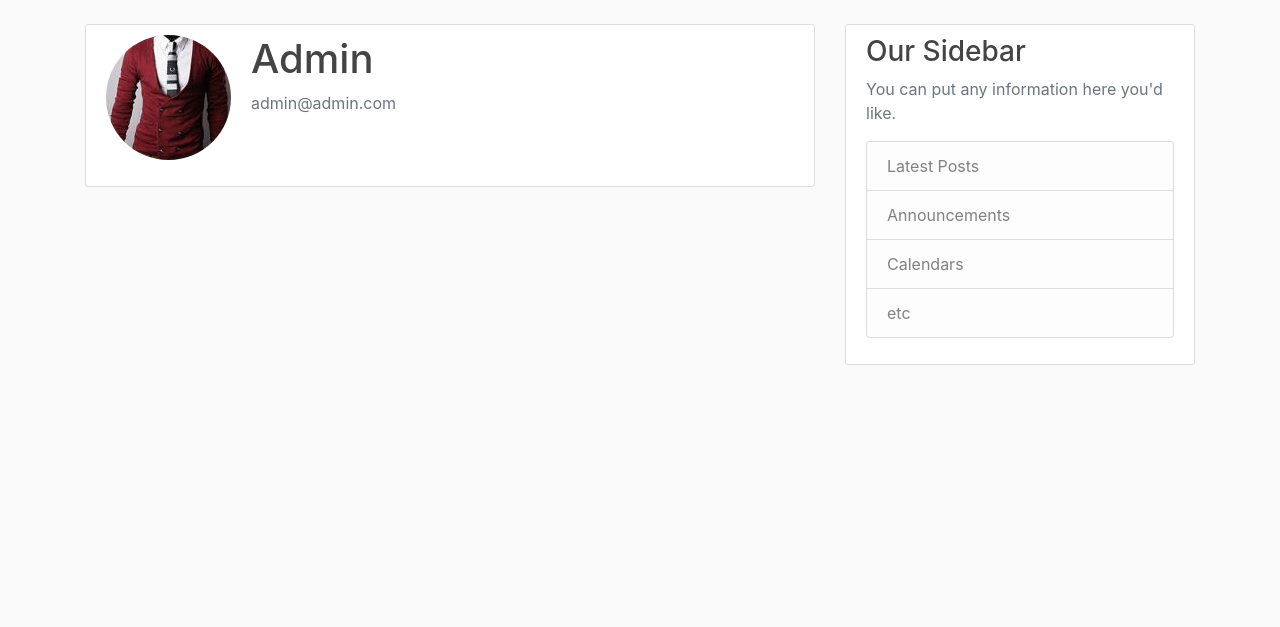
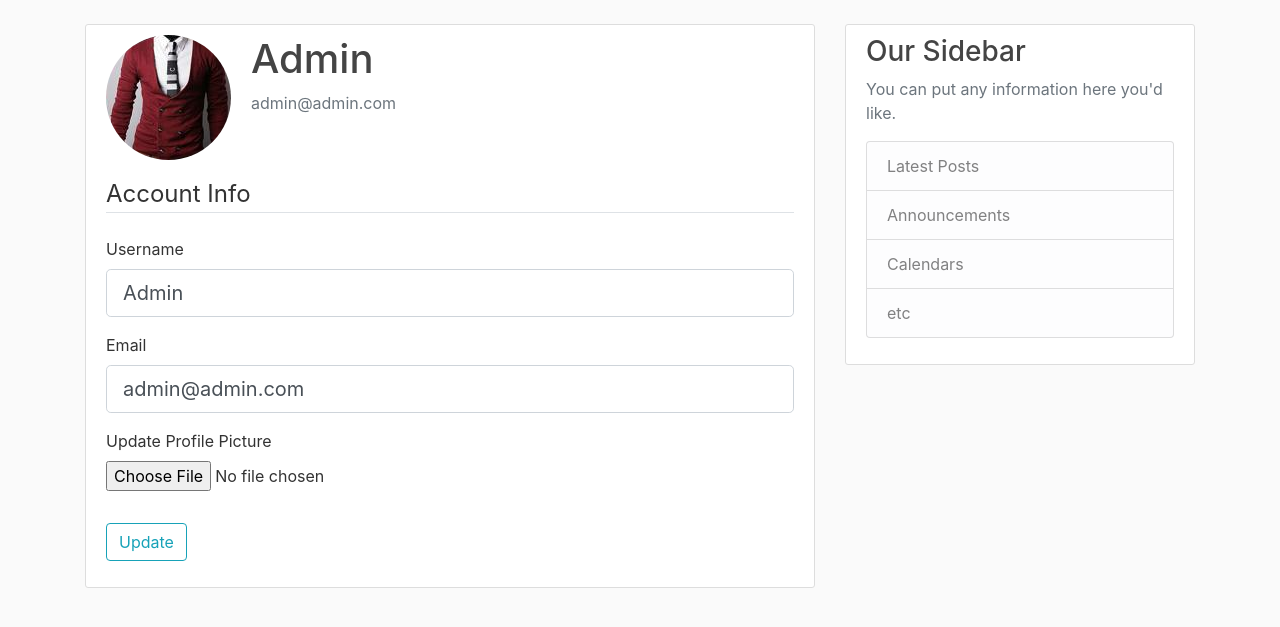
Before and after one commit to mkaychuks/Learning-Flask, a Flask app: page /account in a window 1280 px wide. Shown: the part 56-683 px from the top of the page. Run offline with Flask 2, Linux system fonts and the light colour scheme; a user stored in the database is signed in; some libraries are stand-ins or nearby versions.

Commit message:
profile picture update with Pillow package resizing option used :camera:

```diff
--- a/src/forms.py
+++ b/src/forms.py
@@ -2,6 +2,8 @@ from flask.helpers import send_file
 from flask_wtf import FlaskForm
 from wtforms import BooleanField, PasswordField, StringField, SubmitField
 from wtforms.validators import DataRequired, Email, EqualTo, Length, ValidationError
+from flask_login import current_user
+from flask_wtf.file import FileAllowed, FileField
 
 
 from src.models import User
@@ -33,3 +35,24 @@ class LoginForm(FlaskForm):
     password = PasswordField('Password', validators=[DataRequired()])
     remember = BooleanField('Remember Me')
     submit = SubmitField('Login')
+
+
+# creating a Update Forms
+class UpdateAccountForm(FlaskForm):
+    username = StringField('Username', validators=[DataRequired(), Length(min=2, max=20)])
+    email = StringField('Email', validators=[DataRequired(), Email()])
+    picture = FileField('Update Profile Picture', validators=[FileAllowed(['jpg', 'png'])])
+    submit = SubmitField('Update')
+
+    # custom validation for the forms
+    def validate_username(self,username):
+        if username.data != current_user.username:
+            user = User.query.filter_by(username=username.data).first()
+            if user:
+                raise ValidationError('Username already Exists')
+
+    def validate_email(self, email):
+        if email.data != current_user.email:
+            email = User.query.filter_by(email=email.data).first()
+            if email:
+                raise ValidationError('Email already exists')
--- a/src/routes.py
+++ b/src/routes.py
@@ -1,10 +1,14 @@
+import os
+import secrets
+from PIL import Image
+
 from src import app, bcrypt, db
 
 from flask import render_template, url_for, flash, redirect, request
 from flask_login import login_user, current_user, logout_user, login_required
 
 from src.models import User, Post
-from src.forms import RegistrationForm, LoginForm
+from src.forms import RegistrationForm, LoginForm, UpdateAccountForm
 
 posts = [
     {
@@ -79,9 +83,39 @@ def logout():
     return redirect(url_for('home'))
 
 
+# saving picture
+def save_picture(form_picture):
+    random_hex = secrets.token_hex(8)
+    _, f_ext = os.path.splitext(form_picture.filename)
+    picture_fn = random_hex + f_ext
+    picture_path = os.path.join(app.root_path, 'static/profile_pics', picture_fn)
+
+    output_size = (125, 125)
+    i = Image.open(form_picture)
+    i.thumbnail(output_size)
+
+    i.save(picture_path)
+
+    return picture_fn
+
+
+
 # creating an Account Route
-@app.route('/account')
+@app.route('/account', methods=['GET', 'POST'])
 @login_required
 def account():
+    form  = UpdateAccountForm()
+    if form.validate_on_submit():
+        if form.picture.data:
+            picture_file = save_picture(form.picture.data)
+            current_user.image_file = picture_file
+        current_user.username = form.username.data
+        current_user.email = form.email.data
+        db.session.commit()
+        flash('Your account has been update', 'success')
+        return redirect(url_for('account'))
+    elif request.method == 'GET':
+        form.username.data = current_user.username
+        form.email.data = current_user.email
     image_file = url_for('static', filename='profile_pics/' + current_user.image_file)
-    return render_template('account.html', title='Account', image_file=image_file)
+    return render_template('account.html', title='Account', image_file=image_file, form=form )
--- a/src/templates/account.html
+++ b/src/templates/account.html
@@ -10,6 +10,50 @@
         <p class="text-secondary">{{current_user.email}}</p>
       </div>
     </div>
-    <!-- FORM HERE -->
+        <form action="", method="POST" enctype="multipart/form-data">
+            {{ form.hidden_tag() }}
+            <fieldset class="form-group">
+                <legend class="border-bottom mb-4">Account Info</legend>
+                <div class="form-group">
+                    {{ form.username.label(class="form-control-label") }}
+
+                    {% if form.username.errors %}
+                        {{ form.username(class='form-control form-control-lg is-invalid') }}
+                        <div class="invalid-feedback">
+                            {% for error in form.username.errors %}
+                                <span>{{ error }}</span>
+                            {% endfor %}
+                        </div>
+                    {% else %}
+                        {{ form.username(class='form-control form-control-lg') }}
+                    {% endif %}
+                </div>
+                <div class="form-group">
+                    {{ form.email.label(class="form-control-label") }}
+                    {% if form.email.errors %}
+                        {{ form.email(class='form-control form-control-lg is-invalid') }}
+                        <div class="invalid-feedback">
+                            {% for error in form.email.errors %}
+                                <span>{{ error }}</span>
+                            {% endfor %}
+                        </div>
+                    {% else %}
+                        {{ form.email(class='form-control form-control-lg') }}
+                    {% endif %}
+                </div>
+                <div class="form-group">
+                    {{ form.picture.label() }}
+                    {{ form.picture(class='form-control-file')}}
+                    {% if form.picture.errors %}
+                        {% for error in form.picture.errors %}
+                            <span class="text-danger">{{ error }}</span><br>
+                        {% endfor %}
+                    {% endif %}
+                </div>
+            </fieldset>
+            <div class="form-group">
+                {{ form.submit(class='btn btn-outline-info')}}
+            </div>
+        </form>
   </div>
 {% endblock content %}>
```
Also changed, not shown: src/site.db, src/static/profile_pics/479b3126a4d682a0.JPG (added).
